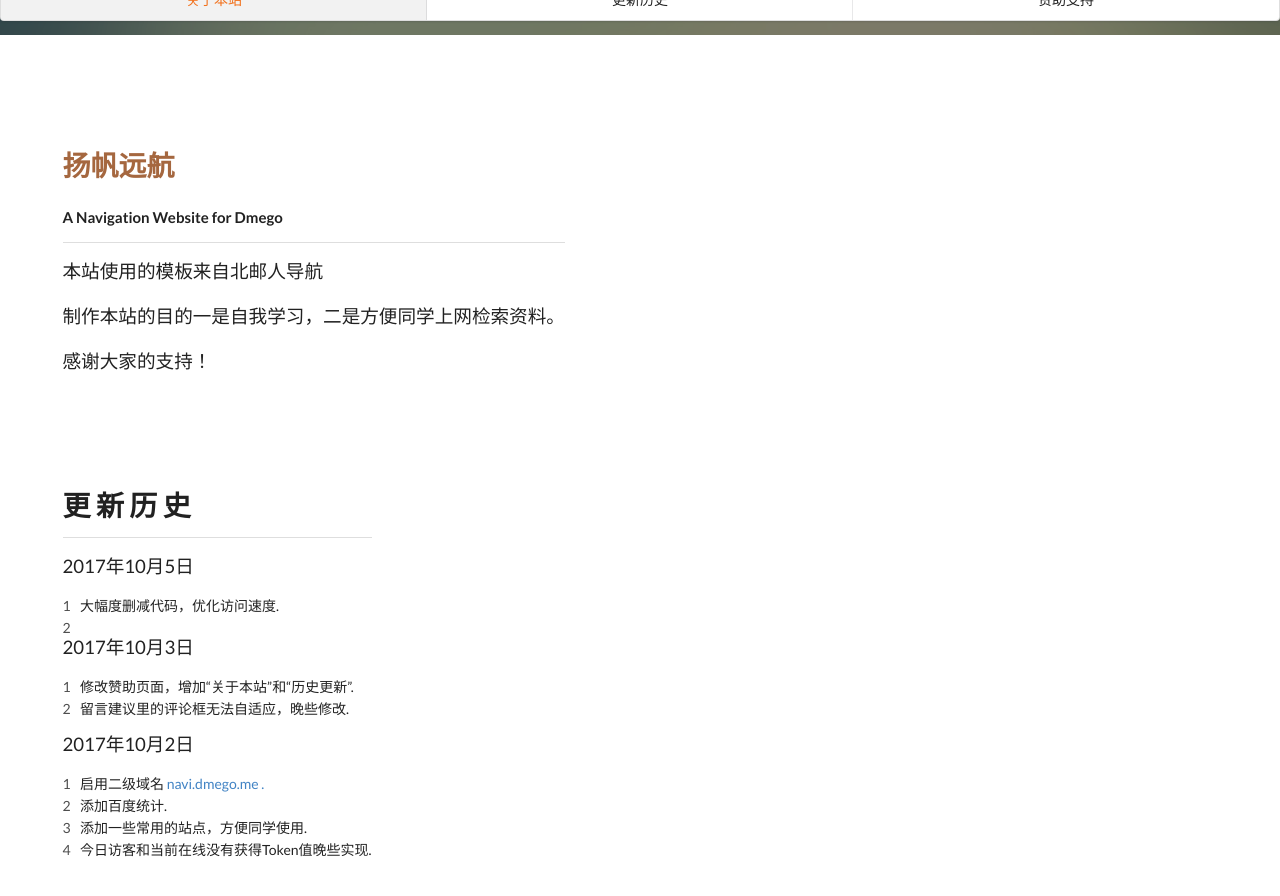
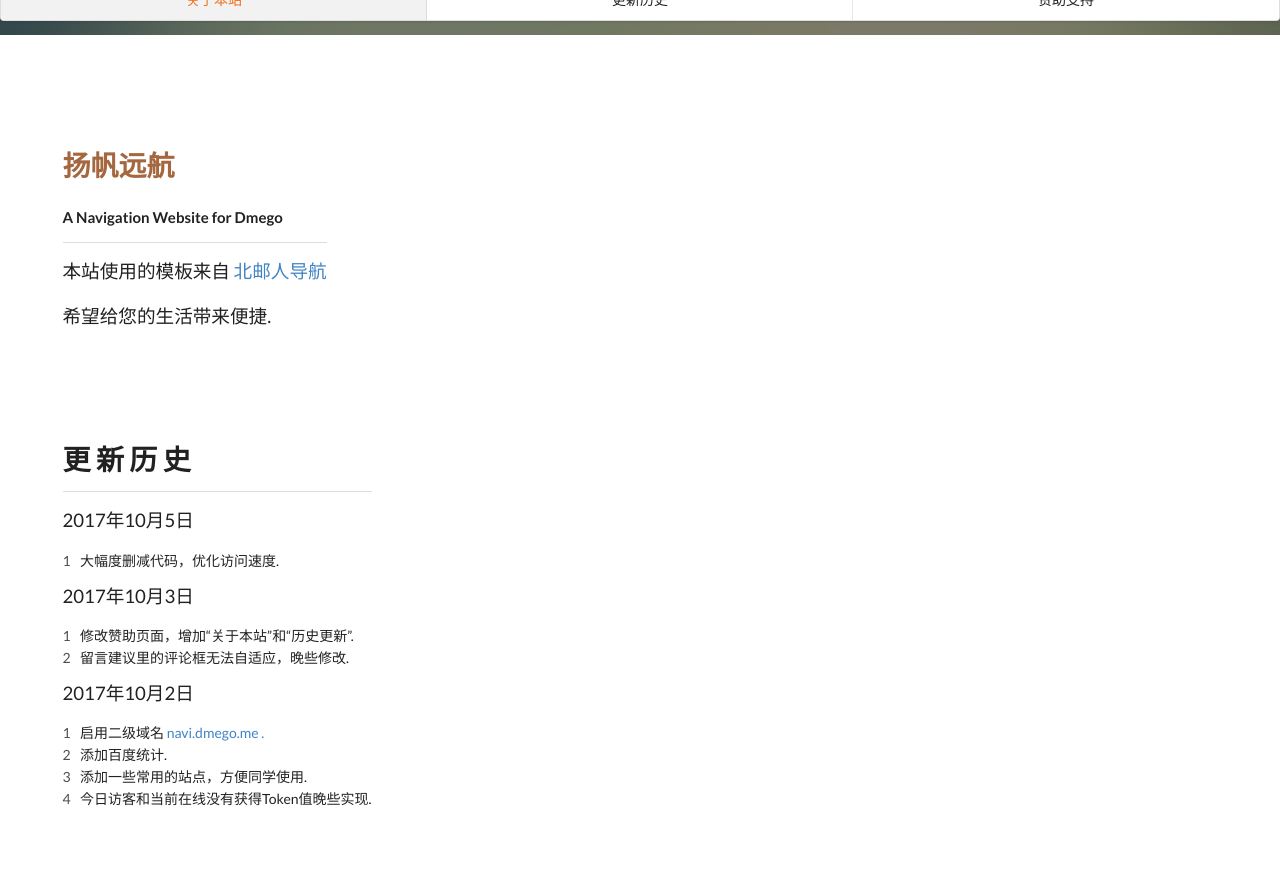
Before and after one commit to dmego/dmegonavi.github.io, a Jekyll site: the page built from donate/index.html, in a window 1280 px wide and 900 px high, scrolled down 323 px. Shown: the top 896 px of the window. Built offline with Jekyll 4.4.1, drawn with Linux system fonts in a browser that asks for light colours; comment, search, counter and statistics services are not loaded.

Commit message:
更新样式

```diff
--- a/donate/index.html
+++ b/donate/index.html
@@ -3,34 +3,29 @@ layout: default
 title: 关于本站
 donate: true
 ---
-<div  class="ui vertical center stripe segment">
+<div  class="ui vertical stripe segment" >
     <div  class="ui middle aligned stackable grid container">
-        <div class="ui vertical segment" >
+        <div class="ui center vertical segment" >
             <h3 style="color:#A5673F;">扬帆远航</h3>
             <h4>A Navigation Website for Dmego</h4>
             <div class="ui divider">
             </div>
             <p>
-                本站使用的模板来自北邮人导航
+                本站使用的模板来自 <a href="http://byr-navi.com">北邮人导航</a>
             </p>
-            <p>
-				制作本站的目的一是自我学习，二是方便同学上网检索资料。
-            </p>
-            <p>
-                感谢大家的支持！
-            </p>
+            <p>希望给您的生活带来便捷.</p>
         </div>
     </div>
     <div id="gengxin" class="ui vertical stripe segment">
         <div class="ui middle aligned stackable grid container">
-            <div class="ui vertical segment">
+            <div class="ui center vertical segment">
                 <h3>更 新 历 史</h3>
                 <div class="ui divider">
                 </div>
                 <p>  2017年10月5日</p>
                 <ol class="ui list">
                     <li>大幅度删减代码，优化访问速度.</li>
-					          <li></li>
+
                 </ol>
                 <p>  2017年10月3日</p>
                 <ol class="ui list">
```
